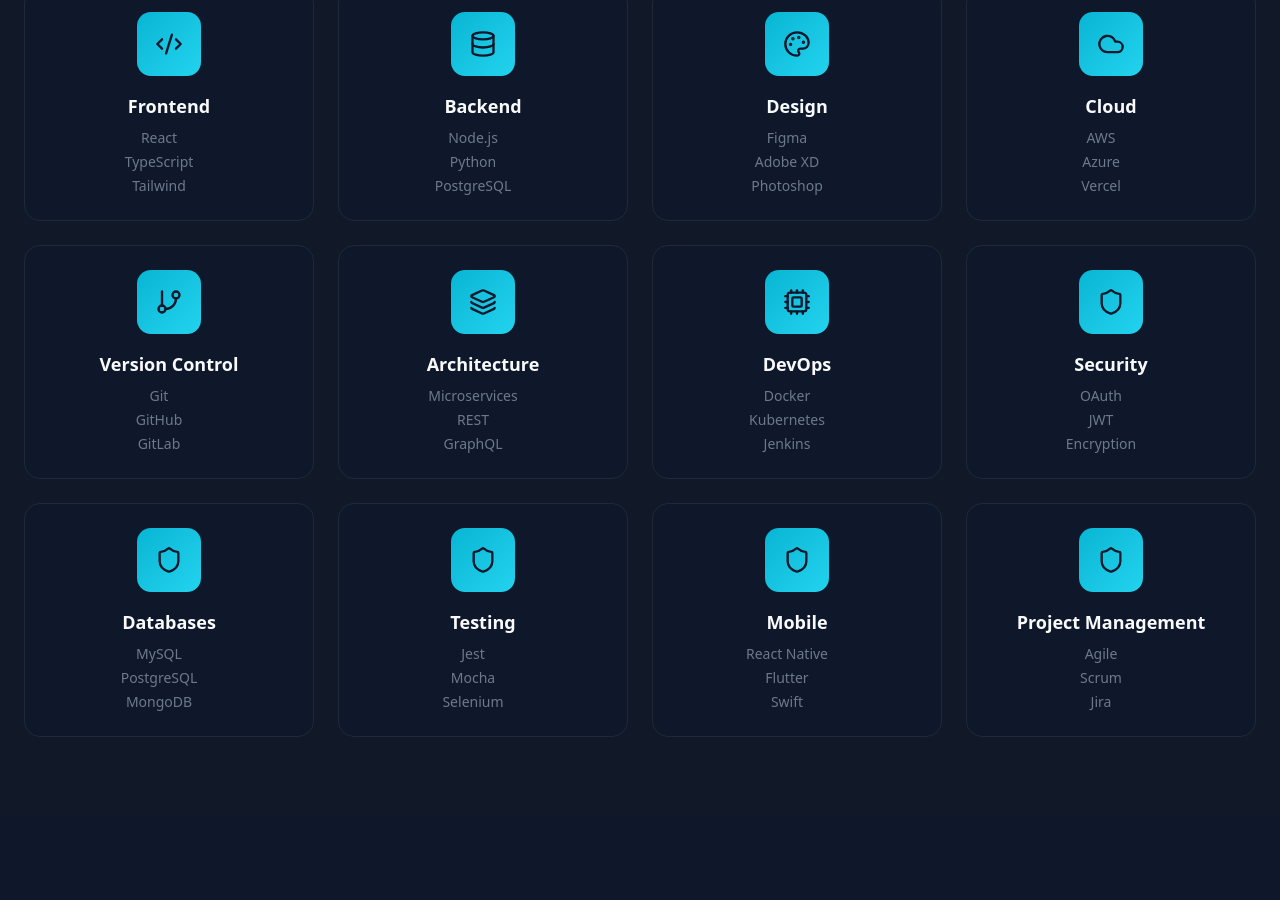
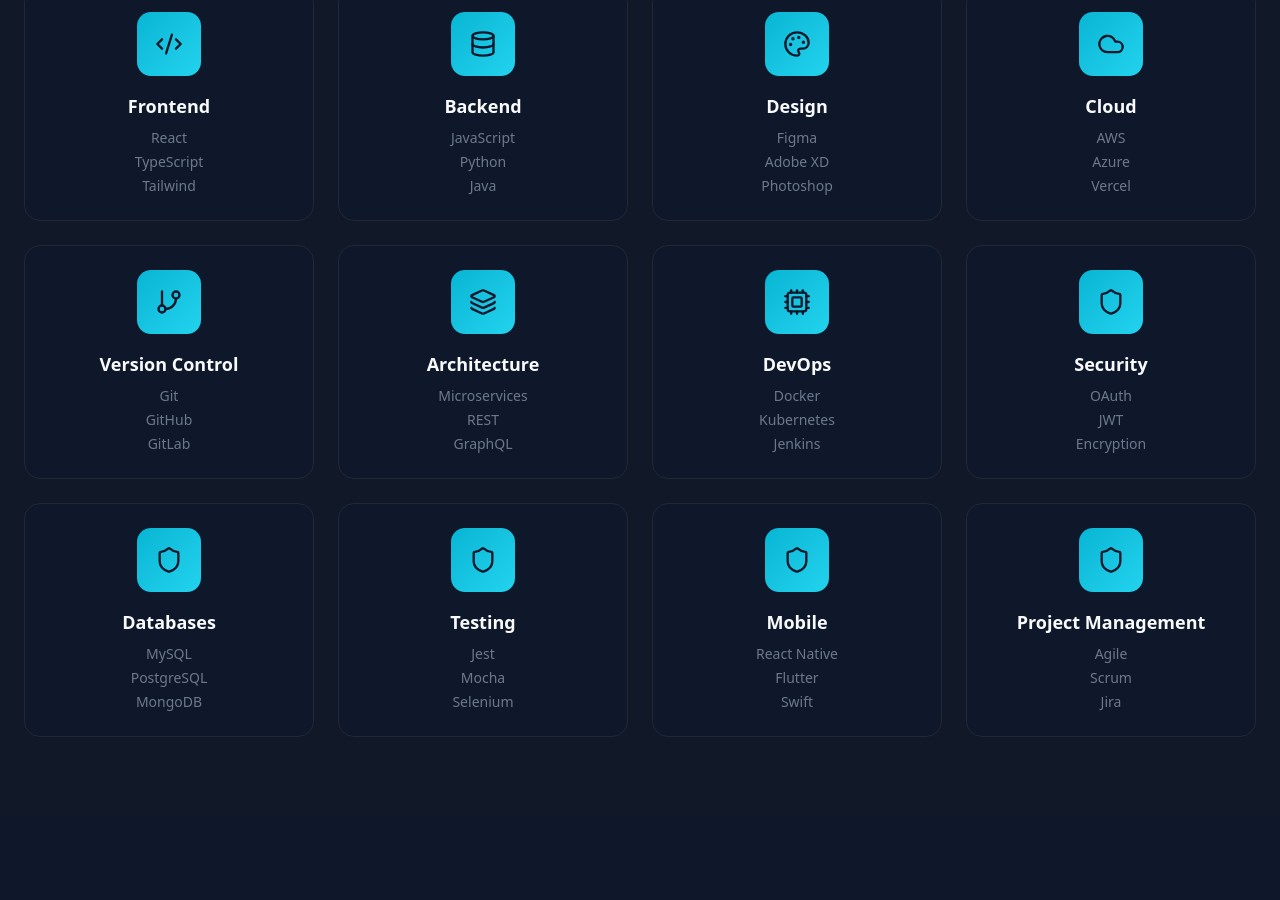
Before and after one commit to KmAC171/My_Portfolio, a React (Vite) app: page / in a window 1280 px wide. Shown: the part 2719-3619 px from the top of the page. Built offline with nearby package versions, Linux system fonts and the light colour scheme.

Commit message:
Update Backend technologies in Skills component

```diff
--- a/src/components/Skills.tsx
+++ b/src/components/Skills.tsx
@@ -13,7 +13,7 @@
 
 const skills = [
   { icon: Code2, name: 'Frontend', techs: ['React', 'TypeScript', 'Tailwind'] },
-  { icon: Database, name: 'Backend', techs: ['Node.js', 'Python', 'PostgreSQL'] },
+  { icon: Database, name: 'Backend', techs: ['JavaScript', 'Python', 'Java'] },
   { icon: Palette, name: 'Design', techs: ['Figma', 'Adobe XD', 'Photoshop'] },
   { icon: Cloud, name: 'Cloud', techs: ['AWS', 'Azure', 'Vercel'] },
   { icon: GitBranch, name: 'Version Control', techs: ['Git', 'GitHub', 'GitLab'] },
@@ -113,10 +113,10 @@
   {skill.techs.map((tech, techIndex) => (
     <motion.div
       key={tech}
-                      initial={{ opacity: 0, x: -10 }}
+      initial={{ opacity: 0.7 }} // x: -10 ain kara
       animate={{
         opacity: hoveredIndex === index ? 1 : 0.7,
-                        x: hoveredIndex === index ? 0 : -10,
+        x: 0, // Meka 0 thiyanna
       }}
       transition={{ delay: techIndex * 0.1 }}
       className="text-center text-sm text-[#94A3B8]"
```
Lines whose indentation alone changed are shown as unchanged.
